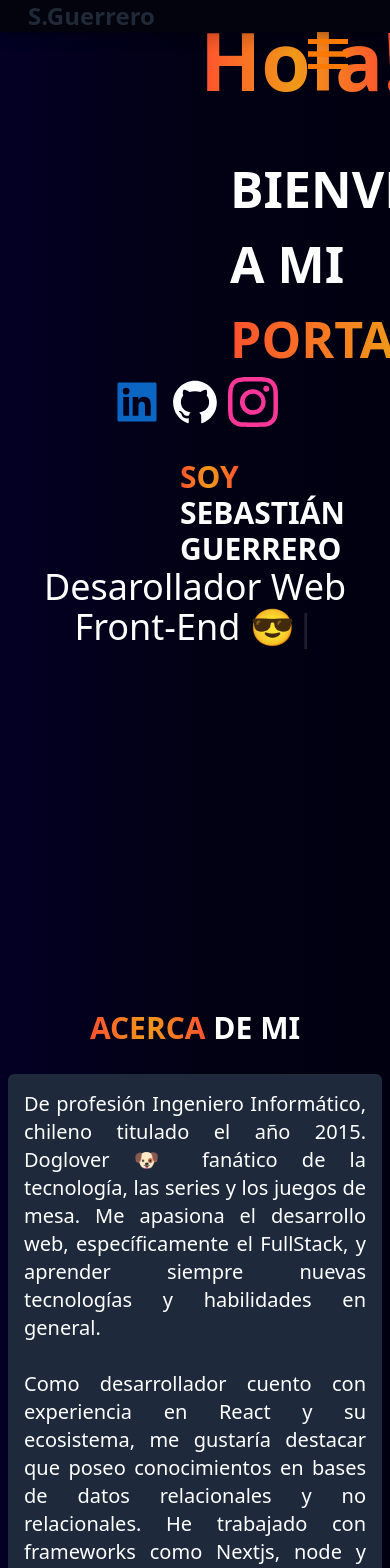
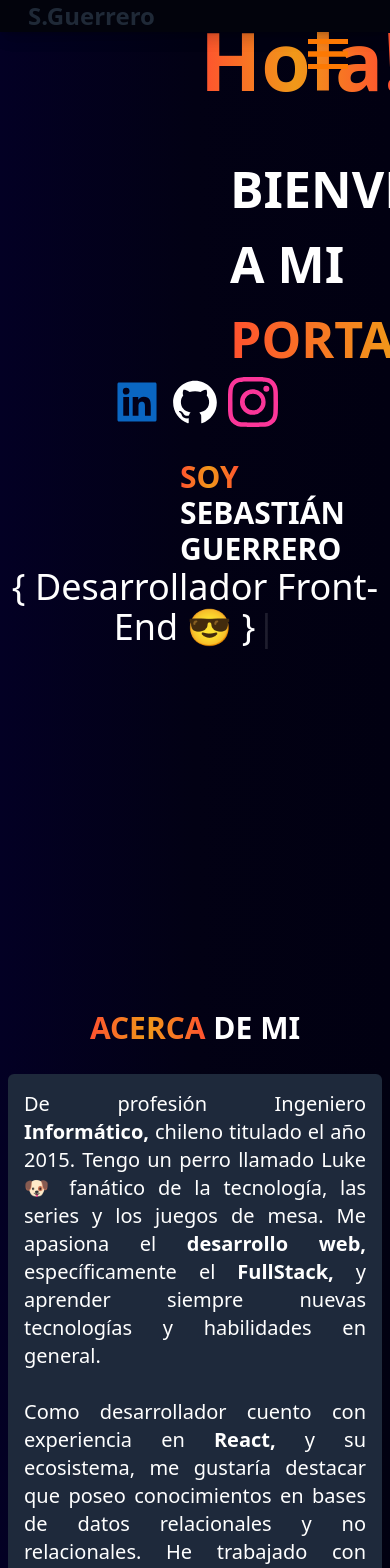
Before and after one commit to sebaguerrero15/portafolio, a Next.js app: page / in a window 390 px wide. Shown: the top 1568 px of the page. Built offline with nearby package versions, Linux system fonts and the light colour scheme.

Commit message:
cambios index

```diff
--- a/src/components/footer.js
+++ b/src/components/footer.js
@@ -8,7 +8,7 @@ import { AiOutlineInstagram } from "@react-icons/all-files/ai/AiOutlineInstagram
 const Footer = () => {
   return (
     <footer className="flex-shrink-0 bg-[#02030c] py-8 items-center">
-      <div className="container mx-auto text-center grid grid-cols-3">
+      <div className="mx-auto text-center grid grid-cols-3">
         <nav className="text-[#FC7903] font-bold grid justify-center mt-5 text-sm">
           <Scroll
              activeClass="active"
@@ -75,10 +75,12 @@ const Footer = () => {
               <AiOutlineInstagram />
             </Link>
           </nav>
-          <p className="text-white">
-            Sebastian Guerrero Ahumada © {new Date().getFullYear()} /
-            Desarrollador Front-End.
+          <div className="text-white text-center">
+          <p className="text-white text-center">
+            Sebastian Guerrero Ahumada © {new Date().getFullYear()}
           </p>
+          <p className="text-center">Desarrollador Front-End.</p>
+          </div>
           <p className="font-bold text-white">correo@correo.cl</p>
         </div>
         <div className="ml-[100px]">
--- a/src/pages/about.js
+++ b/src/pages/about.js
@@ -10,18 +10,18 @@ const About = () => {
         </span>{" "}
         de Mi
       </h2>
+
       <article className="text-white text-xl text-justify p-4 rounded-md bg-[#1E293B]">
         <p>
-          De profesión Ingeniero Informático, chileno titulado el año
-          2015. Doglover 🐶 fanático de la tecnología, las series y los juegos
-          de mesa. Me apasiona el desarrollo web, específicamente el FullStack,
-          y aprender siempre nuevas tecnologías y habilidades en general.
+          De profesión Ingeniero <span className="font-bold">Informático,</span> chileno titulado el año
+          2015. Tengo un perro llamado Luke 🐶 fanático de la tecnología, las series y los juegos
+          de mesa. Me apasiona el <span className="font-bold">desarrollo web,</span> específicamente el <span className="font-bold">FullStack,</span> y aprender siempre nuevas tecnologías y habilidades en general.
         </p>
         <br />
         <p>
           Como desarrollador cuento con experiencia
-          en React y su ecosistema, me gustaría destacar que poseo conocimientos en bases de datos relacionales y no relacionales. He trabajado con frameworks como Nextjs, node y otras bibliotecas
-          relevantes. También tengo experiencia en docker y metodologia scrum.
+          en <span className="font-bold">React,</span> y su ecosistema, me gustaría destacar que poseo conocimientos en bases de datos relacionales y no relacionales. He trabajado con frameworks como <span className="font-bold">NextJS, node</span> y otras bibliotecas
+          relevantes. También tengo experiencia en <span className="font-bold">docker, webscraping y testing.</span>
         </p>
       </article>
       <br />
@@ -35,6 +35,7 @@ const About = () => {
             13, nodejs y biblioteca React
           </p>
         </div>
+
 
         <div className="mt-4">
           <h3 className="font-bold">Administrador Informático:</h3>
--- a/src/pages/index.js
+++ b/src/pages/index.js
@@ -40,22 +40,22 @@ export default function Home() {
                   href="https://www.linkedin.com/in/sguerreroahumada/"
                   target="__blank"
                 >
-                  <AiFillLinkedin className="text-[#0A66C2] text-[50px] md:ml-[150px] sm:justify-center hover:hover:scale-110" />
+                  <AiFillLinkedin className="text-[#0A66C2] text-[50px] md:ml-[150px] sm:justify-center hover:hover:scale-110 duration-75" />
                 </Link>
                 <Link href="https://github.com/sebaguerrero15" target="__blank">
-                  <AiFillGithub className="text-white text-[50px] hover:hover:scale-110" />
+                  <AiFillGithub className="text-white text-[50px] hover:hover:scale-110 duration-75" />
                 </Link>
                 <Link
                   href="https://www.instagram.com/sebaguerreroahumada/"
                   target="__blank"
                 >
-                  <BsInstagram className="text-[50px] text-[#fb3699] hover:scale-110 transform" />
+                  <BsInstagram className="text-[50px] text-[#fb3699] hover:scale-110 duration-75" />
                 </Link>
               </div>
 
               <div className="md:flex uppercase sm:justify-items-center">
                 <h3 className="text-3xl text-white font-bold mt-8 ml-[180px]">
-                  <span className="font-bold text-transparent bg-clip-text bg-gradient-to-r from-[#FF512F] via-[#F09819] to-[#FF512F]">
+                  <span className="font-extrabold text-transparent bg-clip-text bg-gradient-to-r from-[#FF512F] via-[#F09819] to-[#FF512F]">
                     Soy{" "}
                   </span>
                   Sebastián Guerrero
@@ -65,7 +65,7 @@ export default function Home() {
               <h3 className="text-center text-4xl font-light text-white">
                 <Typewriter
                   options={{
-                    strings: ["Desarollador Web Front-End 😎"],
+                    strings: ["{ Desarrollador Front-End 😎 }"],
                     autoStart: true,
                     pauseFor: 2000,
                     loop: true,
--- a/src/pages/proyectos.js
+++ b/src/pages/proyectos.js
@@ -59,10 +59,10 @@ const Proyectos = () => {
           </div>
 
           <div className="flex justify-center gap-3 mt-10">
-          <a href={trabajo.link} target="_blank" rel="noopener noreferrer" className="bg-[#030418] uppercase text-lg font-extrabold ml-5 text-transparent p-1 rounded-md text-white hover:bg-[#FC7903]">
+          <a href={trabajo.link} target="_blank" rel="noopener noreferrer" className="bg-[#030418] shadow-md shadow-[#030418] uppercase text-lg font-extrabold ml-5 text-transparent p-1 rounded-md text-white hover:bg-[#FC7903]">
             Ver Demo
           </a>
-          <a href={trabajo.linkGit} target="_blank" rel="noopener noreferrer" className="uppercase text-lg font-extrabold text-transparent text-white p-1 rounded-md cursor-pointer hover:duration-100 bg-[#030418] hover:bg-[#FC7903]">
+          <a href={trabajo.linkGit} target="_blank" rel="noopener noreferrer" className="uppercase shadow-md shadow-[#030418] text-lg font-extrabold text-transparent text-white p-1 rounded-md cursor-pointer hover:duration-100 bg-[#030418] hover:bg-[#FC7903]">
             Ver Código
           </a>
           </div>
```
